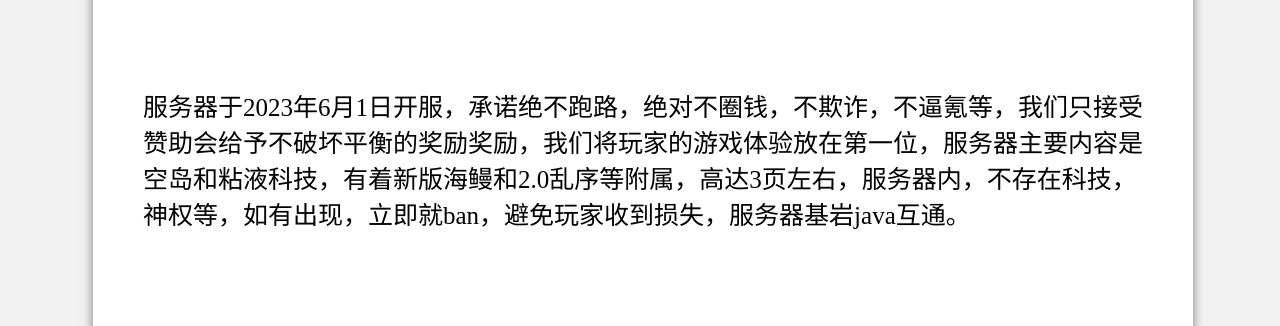
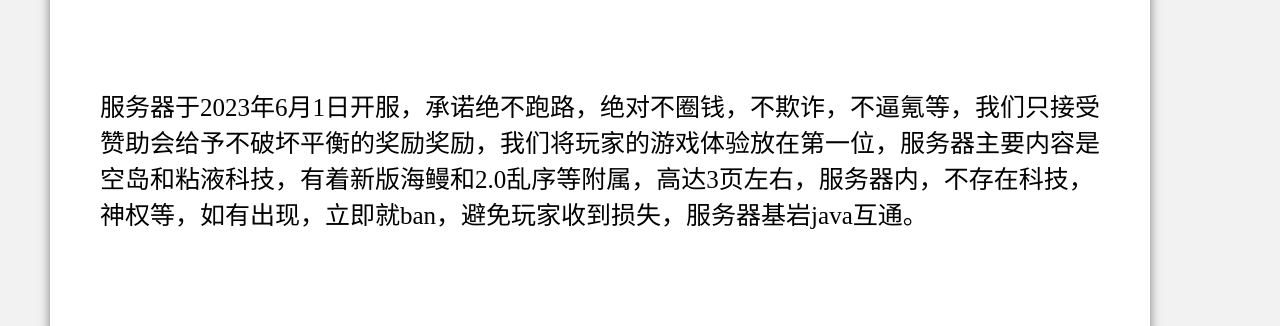
Before and after one commit to yunmengyyds/yunmengyyds.github.io, a plain HTML site: page index.html in a window 1280 px wide. Shown: the part 360-686 px from the top of the page. Drawn offline with Linux system fonts and the light colour scheme; no server answers.

Commit message:
Update index.css

```diff
--- a/css/index.css
+++ b/css/index.css
@@ -106,7 +106,7 @@ body {
 .nr {
     height: 1300px;
     width: 1100px;
-    margin-left: 93px;
+    margin-left: 50px;
     margin-top: 100px;
     background-color: white;
     box-shadow: 0 5px 10px 0 rgba(0, 0, 0, 0.5);
```
